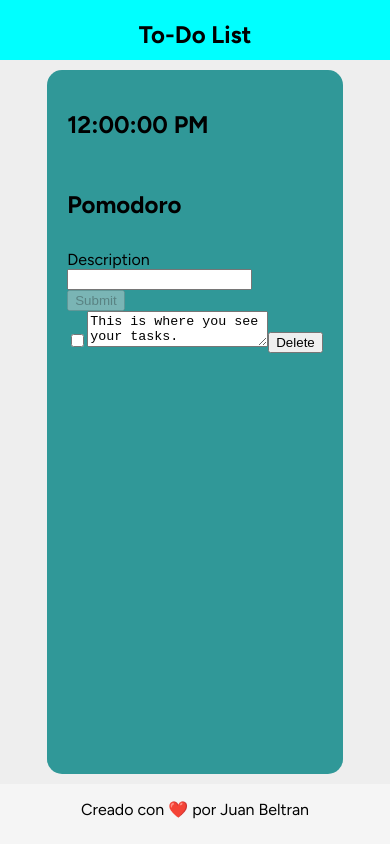
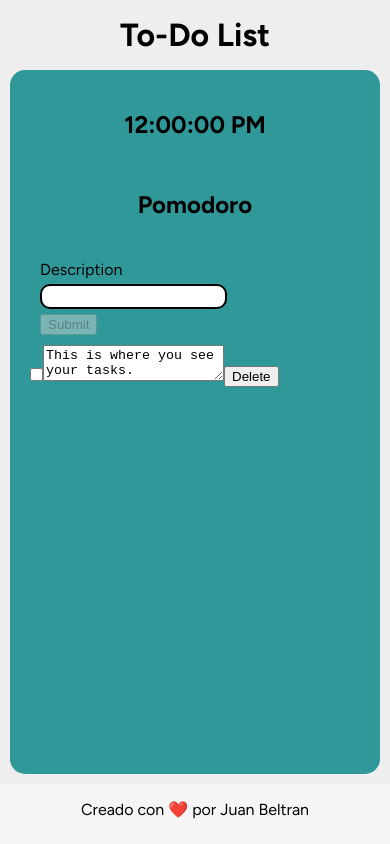
Before and after one commit to jbeltran402/todo-list-angular, an Angular app: page / in a window 390 px wide. Built offline with nearby package versions, Linux system fonts and the light colour scheme.

Commit message:
feat(responsive): improve responsive styles and structure with CSS Grid

```diff
--- a/src/app/app.component.css
+++ b/src/app/app.component.css
@@ -1,4 +1,3 @@
-
 .app-layout{
     display: grid;
     grid-template: 60px 1fr 60px / 1fr;
@@ -11,15 +10,16 @@
 
 .app-layout header{
     text-align: center;
-    background-color: aqua
 }
 
-.app-layout main{
-    height: 100%;
-    width: 100%;
+.app-layout header h1{
+    margin: 0;
+    padding: 1rem 0;
+}
+
+.app-layout main {
     padding: 10px;
-    display: flex;
-    justify-content: center; /* Centra horizontalmente */
+    /* display: block; */
 }
 
 .app-layout footer{
--- a/src/app/to-do-list/to-do-list.component.css
+++ b/src/app/to-do-list/to-do-list.component.css
@@ -1,35 +1,64 @@
-.gridContainer{
+.gridContainer {
     background-color: #309898;
+    border-radius: 15px;
+    margin: auto;
+    height: 100%;
+    width: 600px;
+    padding: 20px;
+    overflow-x: auto;
     display: grid;
-    max-width: 600px;
-    margin: 0;
-    height: 100%;
     grid-template: 80px 1fr / 1fr 1fr;
     grid-template-areas:
         "clock pomodoro"
         "task task";
-    border-radius: 15px;
-    padding: 20px;
+    box-sizing: border-box;
 }
 
-@media(width < 450px){
-    .gridContainer{
+@media(width < 600px) {
+    .gridContainer {
+        width: auto;
+
+    }
+}
+
+@media(width < 450px) {
+    .gridContainer {
+        width: auto;
         grid-template: 80px 80px 1fr / 1fr;
         grid-template-areas:
             "clock"
             "pomodoro"
             "task";
-        margin: 0;
-        height: 100%;
     }
 }
 
-section:task{
+section.task {
     grid-area: task;
+    /* width: 100%; */
 }
-section:clock{
+
+section.clock {
     grid-area: clock;
 }
-section:pomodoro{
+
+section.pomodoro {
     grid-area: pomodoro;
 }
+
+section h2 {
+    text-align: center;
+}
+
+form {
+    margin: 0 auto;
+    padding: 10px;
+    width: 100%;
+    display: block;
+}
+
+input {
+    padding: 3px;
+    margin: 5px 0px;
+    border-radius: 10px;
+    border: 2px solid;
+}
--- a/src/app/to-do-list/to-do-list.component.html
+++ b/src/app/to-do-list/to-do-list.component.html
@@ -15,7 +15,8 @@
                 Please enter a description
             </span>
             }
-            <br><input type="submit" value="Submit" [disabled]="!taskForm.form.valid">
+            <br>
+            <button type="submit" [disabled]="!taskForm.form.valid">Submit</button>
         </form>
 
         @for (task of taskList; track task; let i = $index) {
--- a/src/styles.css
+++ b/src/styles.css
@@ -7,6 +7,16 @@ body {
     background-color: #EEEEEE;
 }
 
+h1 {
+  font-size: 2em;
+  font-weight: bold;
+}
+
+h2 {
+  font-size: 1.5em;
+  font-weight: bold;
+}
+
 * {
     box-sizing: border-box;
 }
```
